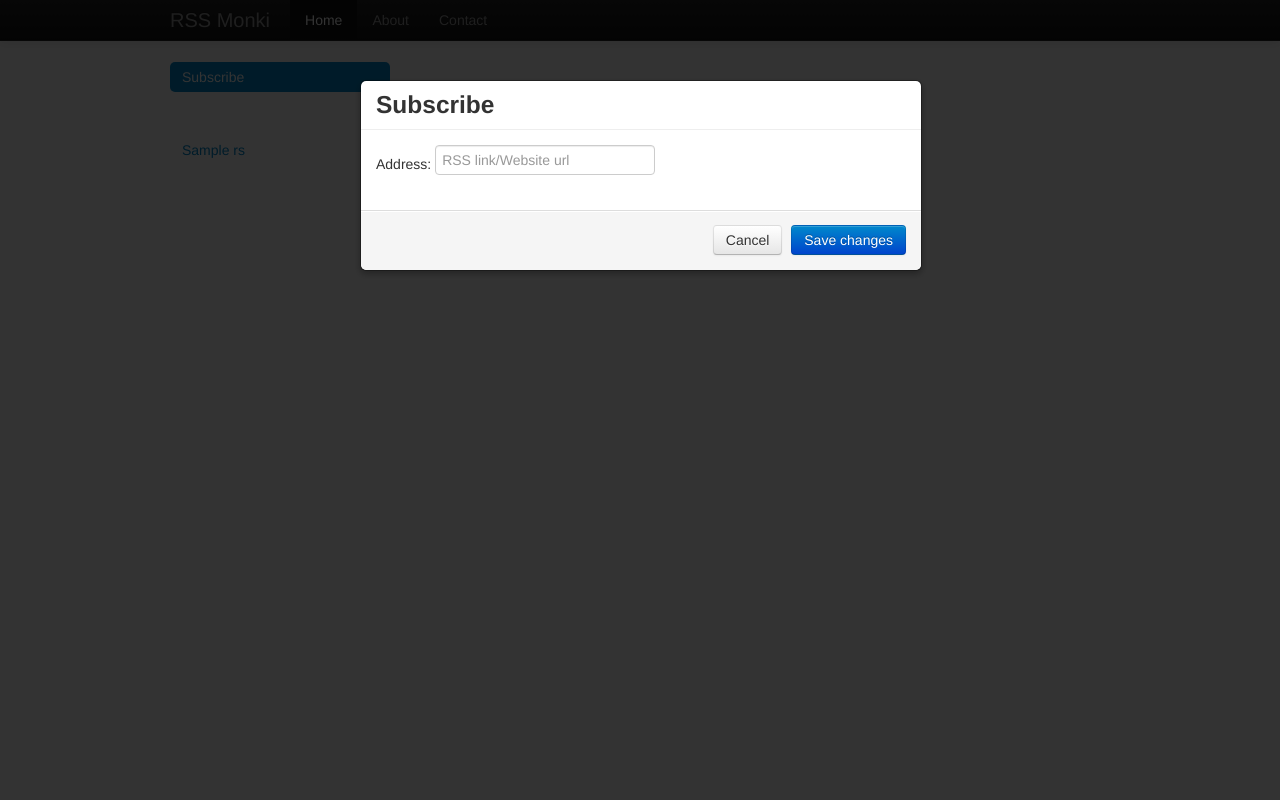
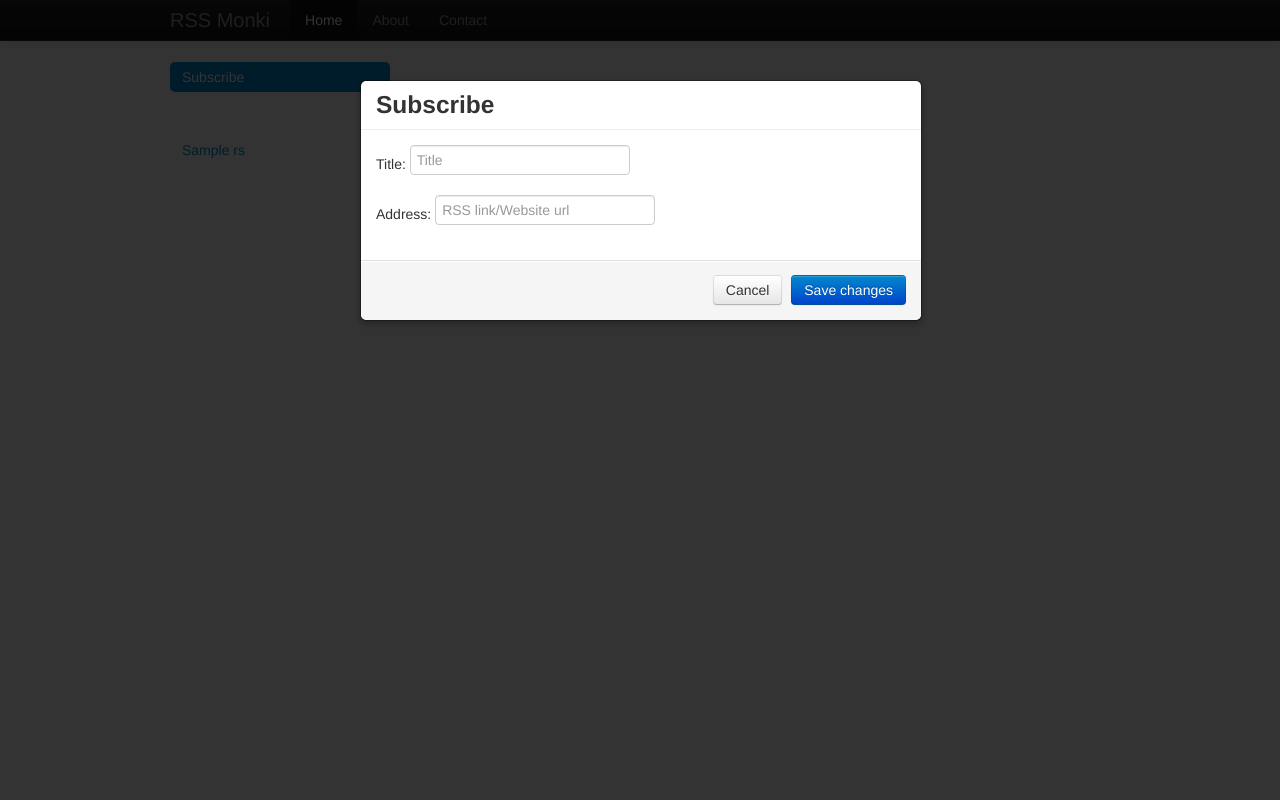
Before and after one commit to gabconcepcion/rssmonki, a PHP site: page /rssmonki/ in a window 1280 px wide, after a click on "Subscribe". Run offline with PHP 8.4, Linux system fonts and the light colour scheme; tables that the repository leaves empty or names only in its code hold one stand-in row (values such as "Sample post").

Commit message:
finish subscribe button functionality

```diff
--- a/Models/Rss/Model.php
+++ b/Models/Rss/Model.php
@@ -60,10 +60,13 @@ class Rss_Model {
 
 	public function addRss($data) {
 		try {
-			$sql = "INSERT INTO rss (url)
-					VALUES (:url)";
+			$sql = "INSERT INTO rss (title, url)
+					VALUES (:title, :url)";
 			$stmt = $this->_oCore->_oDb->prepare($sql);
-			$stmt->bindParam(':name', $data['url'], PDO::PARAM_STR);
+
+			$stmt->bindParam(':title', $data['title'], PDO::PARAM_STR);
+			$stmt->bindParam(':url', $data['url'], PDO::PARAM_STR);
+
 			if ($stmt->execute()) {
 				return $this->_oCore->_oDb->lastInsertId();;
 			} else {
--- a/Routers/IndexController.php
+++ b/Routers/IndexController.php
@@ -12,8 +12,24 @@ $app->get('/', function () use ($app, $controller) {
 });
 
 $app->post('/ajax-add-rss',function () use ($app) {
+
+	$title =  $app->request()->params('title');
+	$url =  $app->request()->params('url');
+
+	$oRss = new Rss_Model();
+
+	$data = array(
+		'title'=>$title,
+		'url'=>$url,
+	);
+	$oRss->addRss($data);
+
+	$oCore = Core::getInstance();
+	$data['id'] = $oCore->_oDb->lastInsertId();
+
 	$aResponse = array(
 		'success'=>true,
+		'data'=>$data,
 		'message'=>''
 	);
 	$app->contentType('application/json');
--- a/Views/header.phtml
+++ b/Views/header.phtml
@@ -32,7 +32,7 @@
                         <span class="icon-bar"></span>
                         <span class="icon-bar"></span>
                     </button>
-                    <a class="brand" href="#">RSS Monki</a>
+                    <a class="brand" href="">RSS Monki</a>
                     <div class="nav-collapse collapse">
                         <ul class="nav">
                             <li class="active"><a href="#">Home</a></li>
--- a/public/js/main.js
+++ b/public/js/main.js
@@ -11,6 +11,7 @@ var Page = {
 
 		RssSubscribe.init({
 			id: 'subscribeDialog',
+			sidebar: 'rss-sidebar',
 			triggerElem: 'subscibe-rss',
 			request_url: 'ajax-add-rss',
 			oRssViewerHandler: oRssViewerHandler,
--- a/public/js/rss-subscribe.js
+++ b/public/js/rss-subscribe.js
@@ -12,19 +12,20 @@ var RssSubscribe = {
 
 		this.id = oConfig.id;
 		this.sRequestUrl = oConfig.request_url;
-		this.oTrigger = $('#'+oConfig.triggerElem);
+		this.oAddElem = $('#'+oConfig.triggerElem);
 		this.oRssViewerHandler = oConfig.oRssViewerHandler;
+		this.sidebar = oConfig.sidebar;
 
-		if(this.oTrigger.length==0) throw 'Failed to initialize!';
+		if(this.oAddElem.length==0) throw 'Failed to initialize!';
 
-		this.oContainer = this.oTrigger.parent();
+		this.oContainer = this.oAddElem.parent();
 		this._initModal();
 	},
 	_initModal: function(){
 
 		this._sModalId = this.id+'Modal';
-		this.oTrigger.attr('data-toggle', 'modal');
-		this.oTrigger.attr('data-target', '#'+this._sModalId);
+		this.oAddElem.attr('data-toggle', 'modal');
+		this.oAddElem.attr('data-target', '#'+this._sModalId);
 
 		var sHtml = ''+
 			'<div id="'+this._sModalId+'" class="modal hide fade" tabindex="-1" role="dialog" aria-labelledby="subscribeModalLabel" aria-hidden="true">'+
@@ -32,6 +33,7 @@ var RssSubscribe = {
 			'		<h3 id="'+this._sModalId+'Label">Subscribe</h3>'+
 			'	</div>'+
 			'	<div class="modal-body">'+
+			'		<p>Title: <input type="text" id="'+this._sModalId+'Title" placeholder="Title"/></p>'+
 			'		<p>Address: <input type="text" id="'+this._sModalId+'Url" placeholder="RSS link/Website url"/></p>'+
 			'	</div>'+
 			'	<div class="modal-footer">'+
@@ -48,17 +50,21 @@ var RssSubscribe = {
 	onClickSave:function(evt){
 		var params = evt.data;
 		var obj = params.obj;
+		var sTitle = $('#'+obj._sModalId+'Title').val();
 		var sUrl = $('#'+obj._sModalId+'Url').val();
+
+		var data = {
+			title: sTitle,
+			url: sUrl,
+		};
 
 		$.ajax({
 			url: obj.sRequestUrl,
 			type: "POST",
 			async:true,
-			data: {
-				url: sUrl,
-			},
+			data: data,
 			invokedata: {
-				obj: obj
+				obj: obj,
 			},
 			success: obj.onSuccess
 		});
@@ -71,6 +77,10 @@ var RssSubscribe = {
 		else
 		{
 			var obj = this.invokedata.obj;
+			var data = oResponse.data;
+
+			obj.oRssViewerHandler.addRssSidebarLink(data);
+
 			$('#'+obj._sModalId).modal('hide');
 			$('#'+obj._sModalId+'Url').val('');
 		}
--- a/public/js/rss-viewer.js
+++ b/public/js/rss-viewer.js
@@ -26,12 +26,28 @@ var oRssViewerHandler = {
 		oSidebar.append(aHtml.join(''));
 
 		//attach onclick event
+		this._attachOnclickEvent();
+	},
+
+	_attachOnclickEvent: function()
+	{
 		var aItems = $('.rss-url-item');
 		for(var i=0, len=aItems.length; i < len; i++)
 		{
 			var oItem = $(aItems[i]);
 			oItem.click({obj:this, }, this._onClickRssItem);
 		}
+	},
+
+	addRssSidebarLink: function(data)
+	{
+		var oSidebar = $('#'+this.sidebar);
+
+		$(oSidebar.find('ul')[0]).append('<li><a href="#" class="rss-url-item" data-rssid="'+data.id+'">'+data.title+'</a></li>');
+		this._attachOnclickEvent();
+
+		//autoclick the latest rss
+		$(oSidebar.find('ul').children().last()).children().first().click();
 	},
 
 	_onClickRssItem:function(evt)
```
